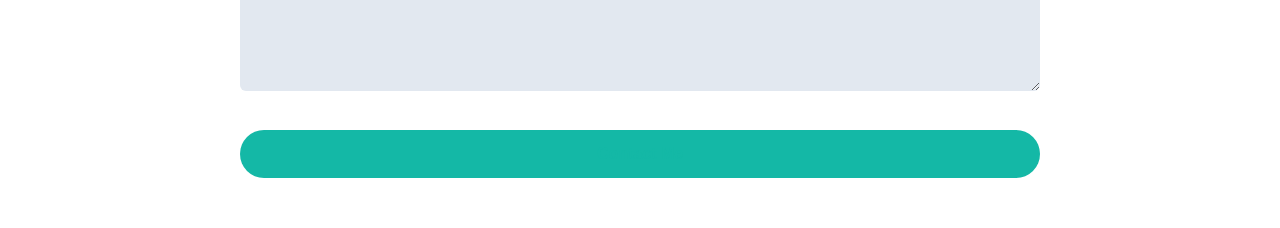
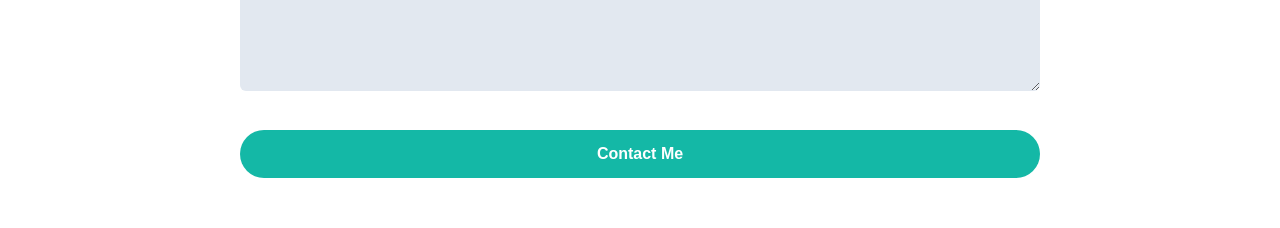
Before and after one commit to azkazikna/portfolio-tailwind, a website: page index.html in a window 1280 px wide. Shown: the part 6320-6548 px from the top of the page. Drawn offline with Linux system fonts and the light colour scheme; a web font is replaced by a local one.

Commit message:
Update index.html

```diff
--- a/index.html
+++ b/index.html
@@ -289,7 +289,7 @@
                         <textarea type="email" id="email" class="w-full bg-slate-200 text-dark p-3 rounded-md focus:outline-none focus:ring-primary focus:ring-1 focus:border-primary h-32"></textarea>
                     </div>
                     <div class="w-full px-4">
-                        <button class="etxt-base font-semibold text-primary bg-primary py-3 px-8 rounded-full w-full transition hover:bg-teal-600 hover:shadow-lg duration-500">Contact Me</button>
+                        <button class="etxt-base font-semibold text-white bg-primary py-3 px-8 rounded-full w-full transition hover:bg-teal-600 hover:shadow-lg duration-500">Contact Me</button>
                     </div>
                 </div>
             </form>
```
